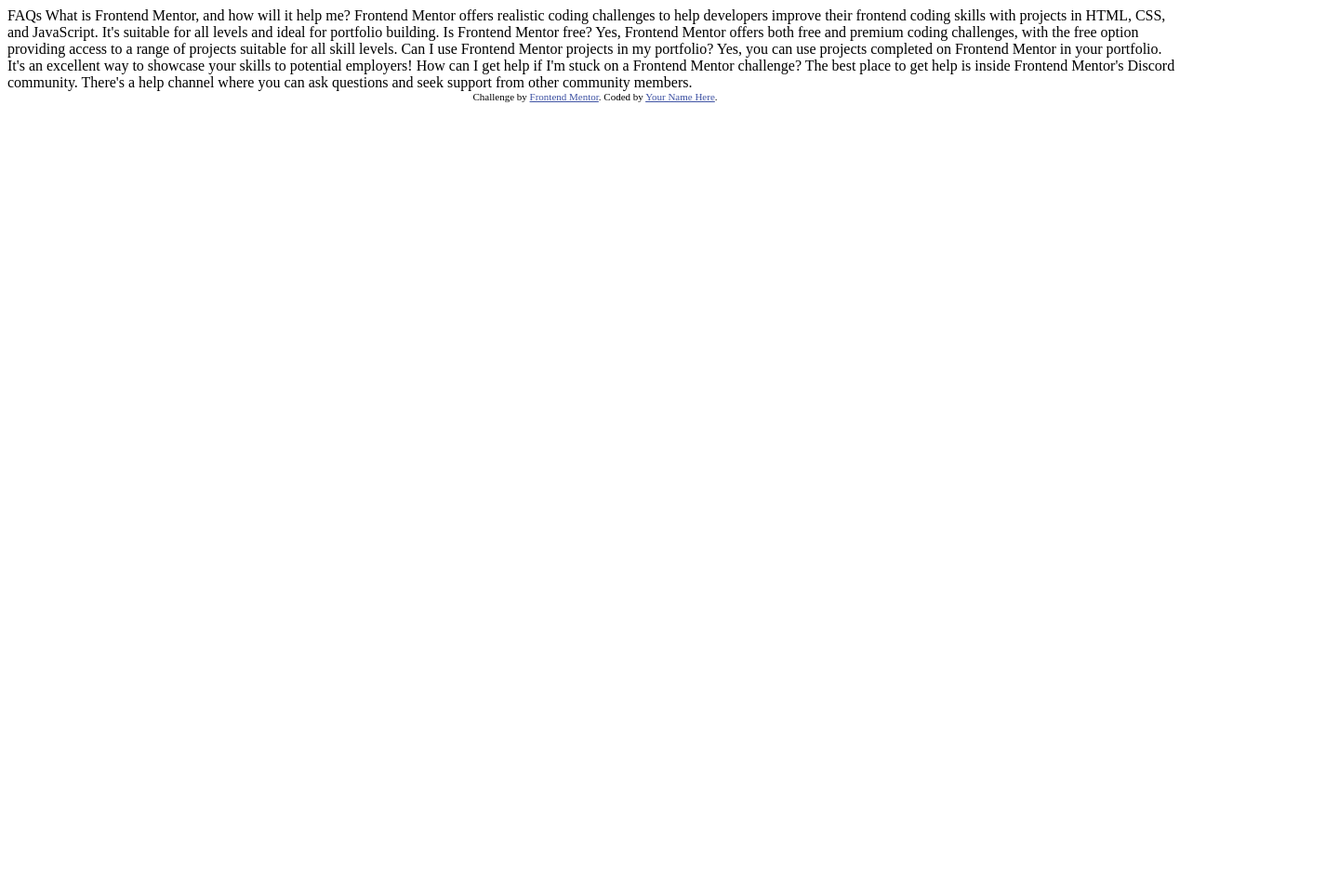
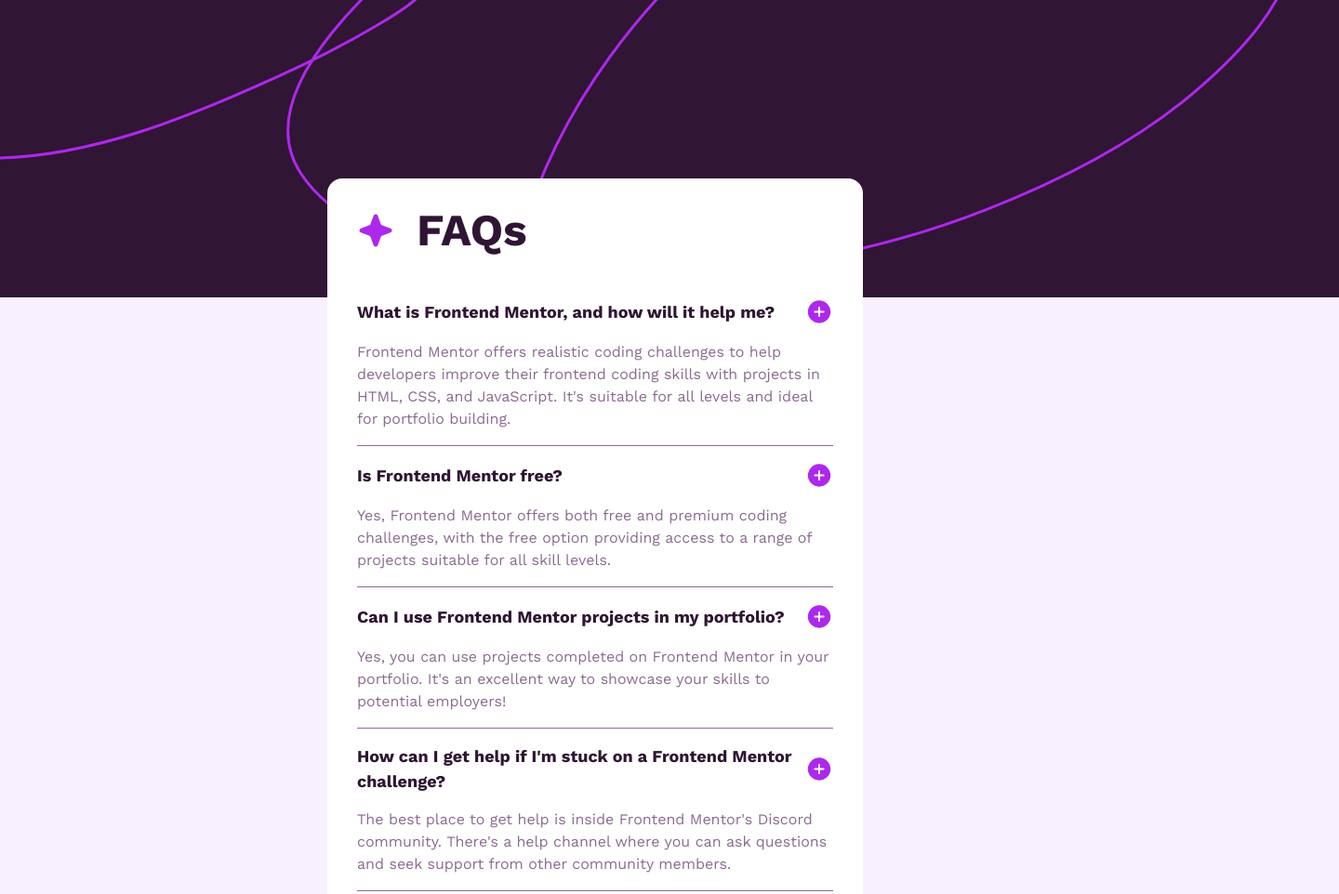
Before and after one commit to FernJBatista/FAQ_Accordeon, a plain HTML site: page index.html in a window 1280 px wide. Shown: the top 962 px of the page at 93% size, 1440 px wide, since content can reach past the window. Before the commit the page ends 800 px from the top, so only its background shows below. Drawn offline with nearby package versions, Linux system fonts and the light colour scheme.

Commit message:
Formatting HTML, styled using SCSS. Ready to add JS (I think).

```diff
--- /dev/null
+++ b/CSS/style.scss
@@ -0,0 +1,128 @@
+
+/*  */
+/* CSS Styling Reset */
+/*  */
+/*  */
+/*  */
+html, body, div, span, applet, object, iframe,
+h1, h2, h3, h4, h5, h6, p, blockquote, pre,
+a, abbr, acronym, address, big, cite, code,
+del, dfn, em, img, ins, kbd, q, s, samp,
+small, strike, strong, sub, sup, tt, var,
+b, u, i, center,
+dl, dt, dd, ol, ul, li,
+fieldset, form, label, legend,
+table, caption, tbody, tfoot, thead, tr, th, td,
+article, aside, canvas, details, embed,
+figure, figcaption, footer, header, hgroup,
+menu, nav, output, ruby, section, summary,
+time, mark, audio, video {
+	margin: 0;
+	padding: 0;
+	border: 0;
+	font-size: 100%;
+	font: inherit;
+	vertical-align: baseline;
+}
+/* HTML5 display-role reset for older browsers */
+article, aside, details, figcaption, figure,
+footer, header, hgroup, menu, nav, section {
+	display: block;
+}
+body {
+	line-height: 1;
+}
+ol, ul {
+	list-style: none;
+}
+blockquote, q {
+	quotes: none;
+}
+blockquote:before, blockquote:after,
+q:before, q:after {
+	content: '';
+	content: none;
+}
+table {
+	border-collapse: collapse;
+	border-spacing: 0;
+}
+
+:root {
+    --White: hsl(0, 0%, 100%);
+    --Light-Pink: hsl(275, 100%, 97%);
+    --Grayish-Purple: hsl(292, 16%, 49%);
+    --Dark-Purple: hsl(292, 42%, 14%);
+}
+
+* {
+	font-family: Work Sans, system-ui, -apple-system, BlinkMacSystemFont, 'Segoe UI', Roboto, Oxygen, Ubuntu, Cantarell, 'Open Sans', 'Helvetica Neue', sans-serif;
+}
+
+body {
+	background-color: var(--Light-Pink);
+	display: flex;
+	flex-direction: column;
+	min-height: 100vh;
+	position: relative;
+	padding-bottom: 4.5rem;
+
+
+	.background {
+		position: absolute;
+		z-index: 1;
+		align-self: flex-start;
+		justify-self: flex-start;
+	}
+}
+
+main {
+    background: var(--White);
+    display: flex;
+    flex-direction: column;
+	padding: 2rem;
+	width: 32rem;
+	border-radius: 1rem;
+	z-index: 2;
+	align-self: center;
+	margin-top: 12rem;
+}
+
+header {
+	display: flex;
+	flex-direction: row;
+	gap: 1.5rem;
+	margin-bottom: 2rem;
+}
+
+h1 {
+	font-size: 3rem;
+	font-weight: 700;
+	color: var(--Dark-Purple);
+}
+
+section {
+	border-bottom: 1px solid var(--Grayish-Purple);
+	display: flex;
+	flex-direction: column;
+	padding-bottom: 1rem;
+
+	.question-row {
+		display: flex;
+		flex-direction: row;
+		justify-content: space-between;
+		padding: 1rem 0;
+		align-items: center;
+
+		p {
+			font-size: 1.125rem;
+			font-weight: 700;
+			color: var(--Dark-Purple);
+		}
+	}
+
+	p {
+		color: var(--Grayish-Purple);
+		line-height: 1.5;
+	}
+}
--- a/index.html
+++ b/index.html
@@ -4,45 +4,89 @@
   <meta charset="UTF-8">
   <meta name="viewport" content="width=device-width, initial-scale=1.0"> <!-- displays site properly based on user's device -->
 
-  <link rel="icon" type="image/png" sizes="32x32" href="./assets/images/favicon-32x32.png">
+  <link rel="icon" type="image/png" sizes="32x32" href="./CSS/images/favicon-32x32.png">
+
+  <link rel="stylesheet" href="./CSS/style.css">
+
+  <link rel="preconnect" href="https://fonts.googleapis.com">
+  <link rel="preconnect" href="https://fonts.gstatic.com" crossorigin>
+  <link href="https://fonts.googleapis.com/css2?family=Work+Sans:ital,wght@0,100..900;1,100..900&display=swap" rel="stylesheet">
 
   <title>Frontend Mentor | FAQ accordion</title>
 
-  <!-- Feel free to remove these styles or customise in your own stylesheet 👍 -->
-  <style>
-    .attribution { font-size: 11px; text-align: center; }
-    .attribution a { color: hsl(228, 45%, 44%); }
-  </style>
+
 </head>
 <body>
 
-  FAQs
-
-  What is Frontend Mentor, and how will it help me?
-
-  Frontend Mentor offers realistic coding challenges to help developers improve their
-  frontend coding skills with projects in HTML, CSS, and JavaScript. It's suitable for
-  all levels and ideal for portfolio building.
-
-  Is Frontend Mentor free?
-
-  Yes, Frontend Mentor offers both free and premium coding challenges, with the free
-  option providing access to a range of projects suitable for all skill levels.
-
-  Can I use Frontend Mentor projects in my portfolio?
-
-  Yes, you can use projects completed on Frontend Mentor in your portfolio. It's an excellent
-  way to showcase your skills to potential employers!
-
-  How can I get help if I'm stuck on a Frontend Mentor challenge?
-
-  The best place to get help is inside Frontend Mentor's Discord community. There's a help
-  channel where you can ask questions and seek support from other community members.
 
 
-  <div class="attribution">
-    Challenge by <a href="https://www.frontendmentor.io?ref=challenge" target="_blank">Frontend Mentor</a>.
-    Coded by <a href="#">Your Name Here</a>.
-  </div>
+  <img src="./CSS/images/background-pattern-desktop.svg" alt="Abstract-Background" class="background">
+
+
+
+  <main>
+
+
+
+    <header>
+
+        <img src="./CSS/images/icon-star.svg" alt="Star-Icon">
+        <h1>FAQs</h1>
+
+    </header>
+
+
+
+    <section>
+      <div class="question-row">
+        <p class="question">What is Frontend Mentor, and how will it help me?</p>
+        <img src="./CSS/images/icon-plus.svg" alt="Open-FAQ-Icon">
+      </div>
+
+      <p class="answer">Frontend Mentor offers realistic coding challenges to help developers improve their
+      frontend coding skills with projects in HTML, CSS, and JavaScript. It's suitable for
+      all levels and ideal for portfolio building.</p>
+    </section>
+
+
+
+    <section>
+      <div class="question-row">
+        <p class="question">Is Frontend Mentor free?</p>
+        <img src="./CSS/images/icon-plus.svg" alt="Open-FAQ-Icon">
+      </div>
+
+      <p class="answer">Yes, Frontend Mentor offers both free and premium coding challenges, with the free
+      option providing access to a range of projects suitable for all skill levels.</p>
+    </section>
+
+
+
+    <section>
+      <div class="question-row">
+        <p class="question">Can I use Frontend Mentor projects in my portfolio?</p>
+        <img src="./CSS/images/icon-plus.svg" alt="Open-FAQ-Icon">
+      </div>
+
+      <p class="answer">Yes, you can use projects completed on Frontend Mentor in your portfolio. It's an excellent
+      way to showcase your skills to potential employers!</p>
+    </section>
+
+
+
+    <section>
+      <div class="question-row">
+        <p class="question">How can I get help if I'm stuck on a Frontend Mentor challenge?</p>
+        <img src="./CSS/images/icon-plus.svg" alt="Open-FAQ-Icon">
+      </div>
+
+      <p class="answer">The best place to get help is inside Frontend Mentor's Discord community. There's a help
+      channel where you can ask questions and seek support from other community members.</p>
+    </section>
+
+
+
+  </main>
+
 </body>
 </html>
```
Also changed, not shown: CSS/images/background-pattern-desktop.svg (renamed from assets/images/background-pattern-desktop.svg), CSS/images/background-pattern-mobile.svg (renamed from assets/images/background-pattern-mobile.svg), CSS/images/favicon-32x32.png (renamed from assets/images/favicon-32x32.png), CSS/images/icon-minus.svg (renamed from assets/images/icon-minus.svg), CSS/images/icon-plus.svg (renamed from assets/images/icon-plus.svg), CSS/images/icon-star.svg (renamed from assets/images/icon-star.svg), CSS/style.css (added), assets/fonts/OFL.txt (deleted), assets/fonts/README.txt (deleted), assets/fonts/WorkSans-Italic-VariableFont_wght.ttf (deleted), assets/fonts/WorkSans-VariableFont_wght.ttf (deleted), assets/fonts/static/WorkSans-Bold.ttf (deleted), assets/fonts/static/WorkSans-Regular.ttf (deleted), assets/fonts/static/WorkSans-SemiBold.ttf (deleted), 3 more files, 1 other file.
